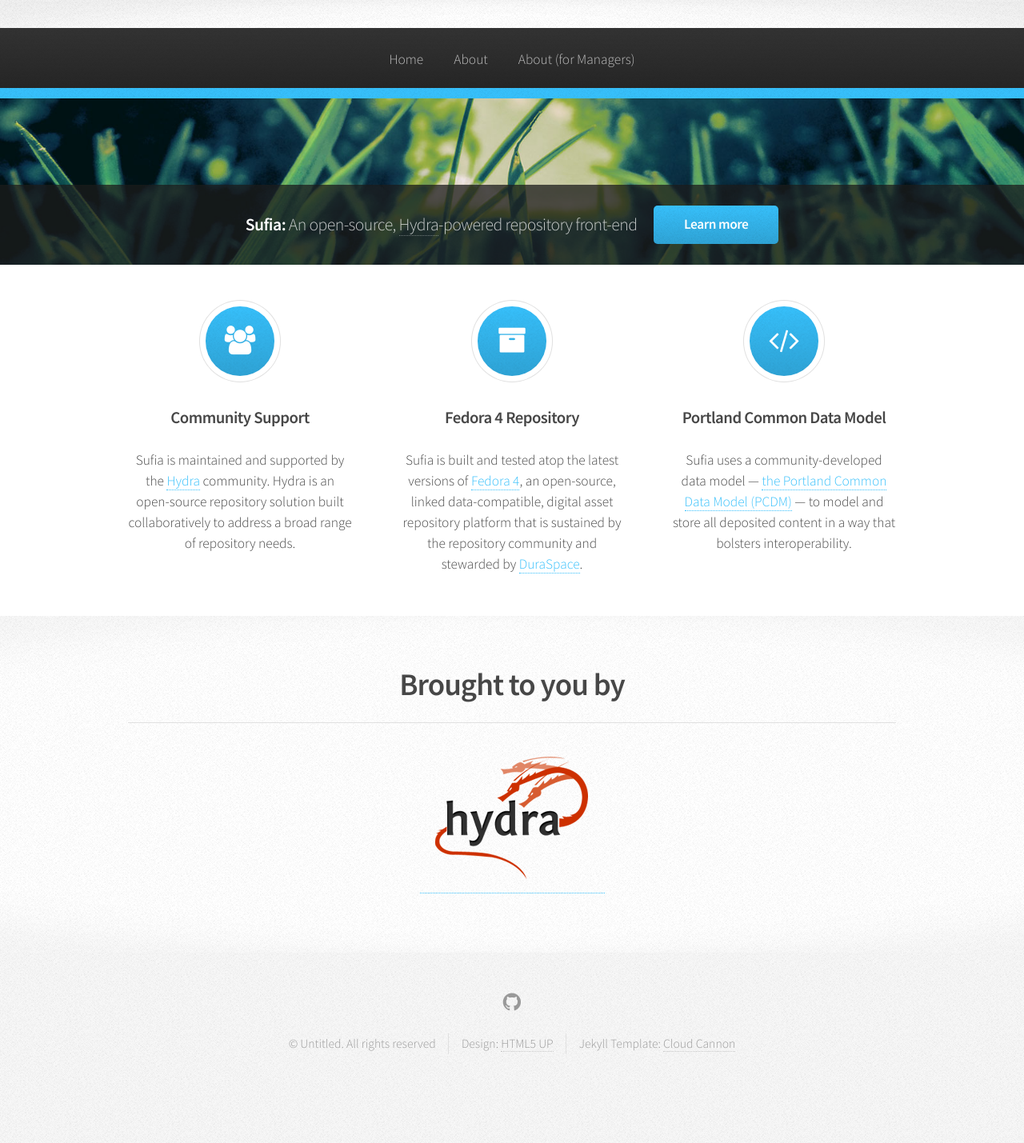
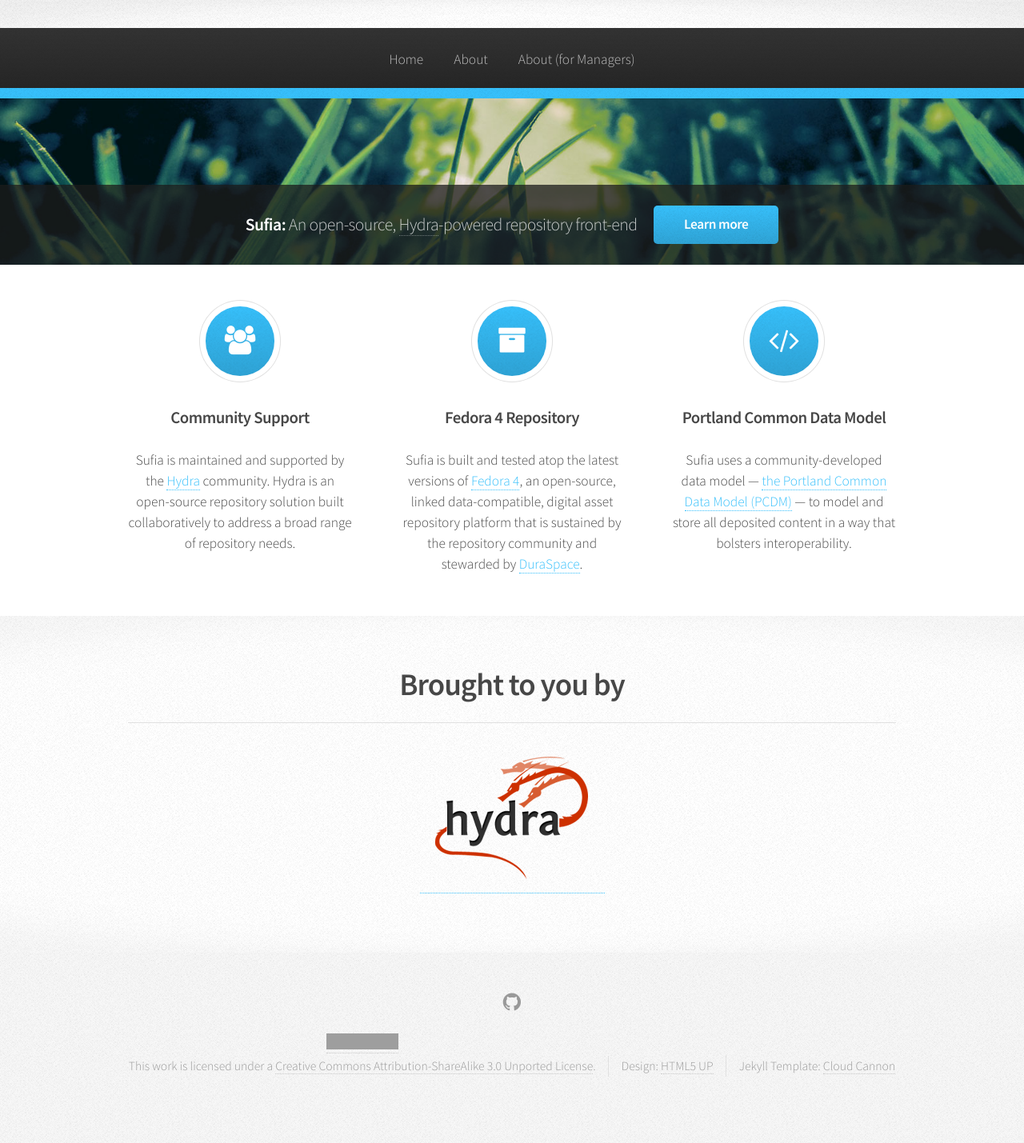
Before and after one commit to samvera-labs/sufia.io, a Jekyll site: the page built from index.html, in a window 1280 px wide. Shown: the whole page at 80% size. Built offline with Jekyll 4.4.1, drawn with Linux system fonts in a browser that asks for light colours; before the commit the page ends 1401 px from its top, so only the background shows below that; grey boxes are pictures that could not be loaded.

Commit message:
Add CC license to footer

```diff
--- a/_includes/footer.html
+++ b/_includes/footer.html
@@ -1,80 +1,14 @@
 <!-- Footer -->
 <div id="footer">
-    <!--
-    <div class="container">
-        <div class="row ">
-            <div class="6u">
-                <div class="row collapse-at-2">
-                    <section class="6u">
-                        <h3>Links to Stuff</h3>
-                        <ul class="links">
-                            <li><a href="#">Mattis et quis rutrum</a></li>
-                            <li><a href="#">Suspendisse amet varius</a></li>
-                            <li><a href="#">Sed et dapibus quis</a></li>
-                            <li><a href="#">Rutrum accumsan dolor</a></li>
-                            <li><a href="#">Mattis rutrum accumsan</a></li>
-                            <li><a href="#">Suspendisse varius nibh</a></li>
-                            <li><a href="#">Sed et dapibus mattis</a></li>
-                        </ul>
-                    </section>
-                    <section class="6u">
-                        <h3>More Links to Stuff</h3>
-                        <ul class="links">
-                            <li><a href="#">Duis neque nisi dapibus</a></li>
-                            <li><a href="#">Sed et dapibus quis</a></li>
-                            <li><a href="#">Rutrum accumsan sed</a></li>
-                            <li><a href="#">Mattis et sed accumsan</a></li>
-                            <li><a href="#">Duis neque nisi sed</a></li>
-                            <li><a href="#">Sed et dapibus quis</a></li>
-                            <li><a href="#">Rutrum amet varius</a></li>
-                        </ul>
-                    </section>
-                </div>
-            </div>
-            <section class="6u">
-                <h3>Get In Touch</h3>
-                <form>
-                    <div class="row half collapse-at-2">
-                        <div class="6u">
-                            <input type="text" name="name" id="name" placeholder="Name" />
-                        </div>
-                        <div class="6u">
-                            <input type="email" name="email" id="email" placeholder="Email" />
-                        </div>
-                    </div>
-                    <div class="row half">
-                        <div class="12u">
-                            <textarea name="message" id="message" placeholder="Message" rows="5"></textarea>
-                        </div>
-                    </div>
-                    <div class="row half">
-                        <div class="12u">
-                            <ul class="actions">
-                                <li><input type="submit" class="button alt" value="Send Message" /></li>
-                            </ul>
-                        </div>
-                    </div>
-                </form>
-            </section>
-        </div>
-    </div>
-    -->
-
     <!-- Icons -->
     <ul class="icons">
         <li><a href="https://github.org/projecthydra/sufia" class="icon fa-github"><span class="label">GitHub</span></a></li>
-        <!--
-        <li><a href="#" class="icon fa-twitter"><span class="label">Twitter</span></a></li>
-        <li><a href="#" class="icon fa-facebook"><span class="label">Facebook</span></a></li>
-        <li><a href="#" class="icon fa-linkedin"><span class="label">LinkedIn</span></a></li>
-        <li><a href="#" class="icon fa-google-plus"><span class="label">Google+</span></a></li>
-        -->
     </ul>
 
     <!-- Copyright -->
     <div class="copyright">
         <ul class="menu">
-            <li>&copy; Untitled. All rights reserved</li><li>Design: <a href="http://html5up.net">HTML5 UP</a></li><li> Jekyll Template: <a href="http://cloudcannon.com">Cloud Cannon</a></li>
+            <li><a rel="license" href="http://creativecommons.org/licenses/by-sa/3.0/"><img alt="Creative Commons License" style="border-width:0" src="https://i.creativecommons.org/l/by-sa/3.0/88x31.png" /></a><br />This work is licensed under a <a rel="license" href="http://creativecommons.org/licenses/by-sa/3.0/">Creative Commons Attribution-ShareAlike 3.0 Unported License</a>.</li><li>Design: <a href="http://html5up.net">HTML5 UP</a></li><li> Jekyll Template: <a href="http://cloudcannon.com">Cloud Cannon</a></li>
         </ul>
     </div>
 
```
